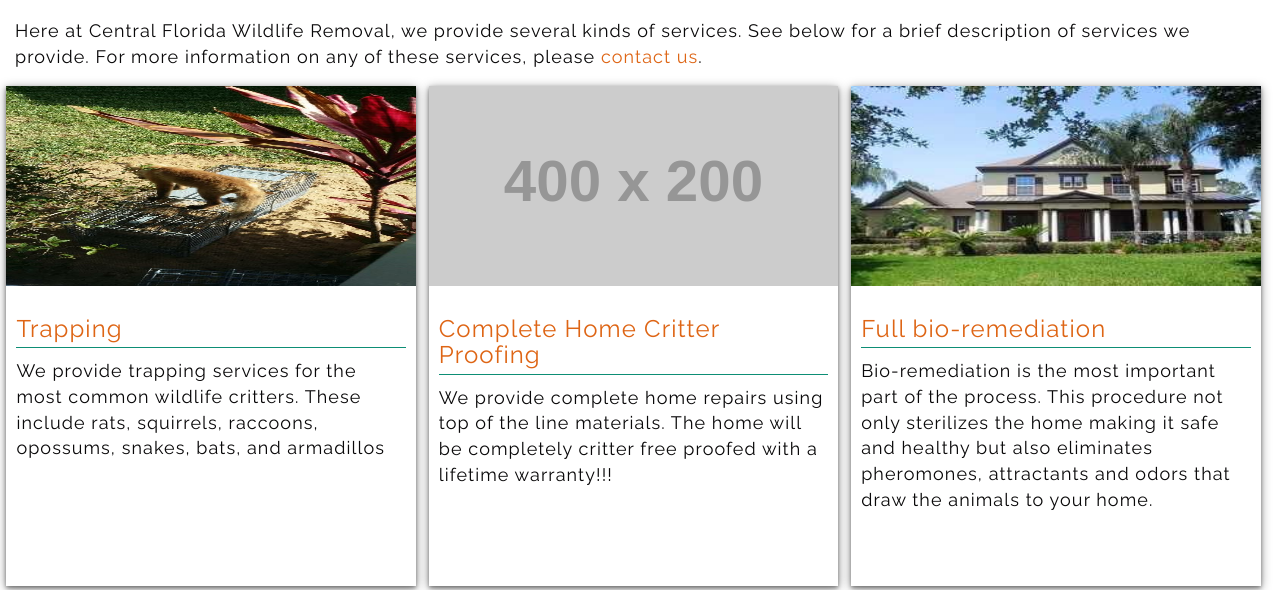
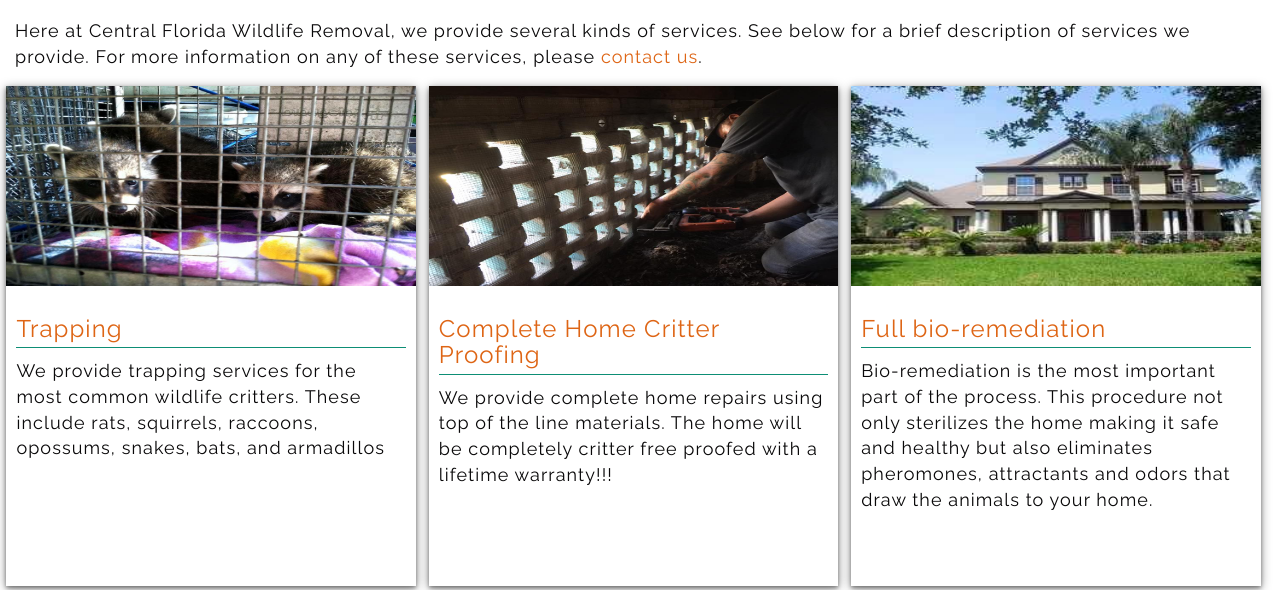
Before and after one commit to kaybee1jam/Official-CFWL-Website, a plain HTML site: page services.html in a window 1280 px wide. Shown: the part 216-806 px from the top of the page. Drawn offline with nearby package versions, Linux system fonts and the light colour scheme; placeholder pictures from the web are drawn by us.

Commit message:
Updated service page
Added images to service descriptions

```diff
--- a/services.html
+++ b/services.html
@@ -50,7 +50,7 @@
           services we provide. For more information on any of these services, please <a href="contact.php">contact us</a>.</p>
           <div class="row">
             <div class="col-md-4 service-blocks">
-              <img class="img-responsive" src="images/fox.jpg" height="200px" alt="">
+              <img class="img-responsive" src="images/trapped-raccoons.jpg" alt="Raccoons safely trapped for transportation.">
               <div class="service-description">
                 <h3>Trapping</h3>
                 <p>We provide trapping services for the most common wildlife critters. These include rats, squirrels, raccoons,
@@ -58,7 +58,7 @@
               </div>
             </div>
             <div class="col-md-4 service-blocks">
-              <img class="img-responsive" src="http://placehold.it/400x200" alt="">
+              <img class="img-responsive" src="images/setting-up-traps.jpg" alt="Wildlife staff securing a home from unwanted wildlife.">
               <div class="service-description">
                 <h3>Complete Home Critter Proofing</h3>
                 <p>We provide complete home repairs using top of the line materials. The home will be completely critter free proofed
@@ -66,7 +66,7 @@
               </div>
             </div>
             <div class="col-md-4 service-blocks">
-              <img class="img-responsive" src="images/full-bio.jpg" height="200px" alt="">
+              <img class="img-responsive" src="images/full-bio.jpg" alt="Picture of a well kept home.">
               <div class="service-description">
                 <h3>Full bio-remediation</h3>
                 <p>Bio-remediation is the most important part of the process. This procedure not only sterilizes the home making it safe
```
